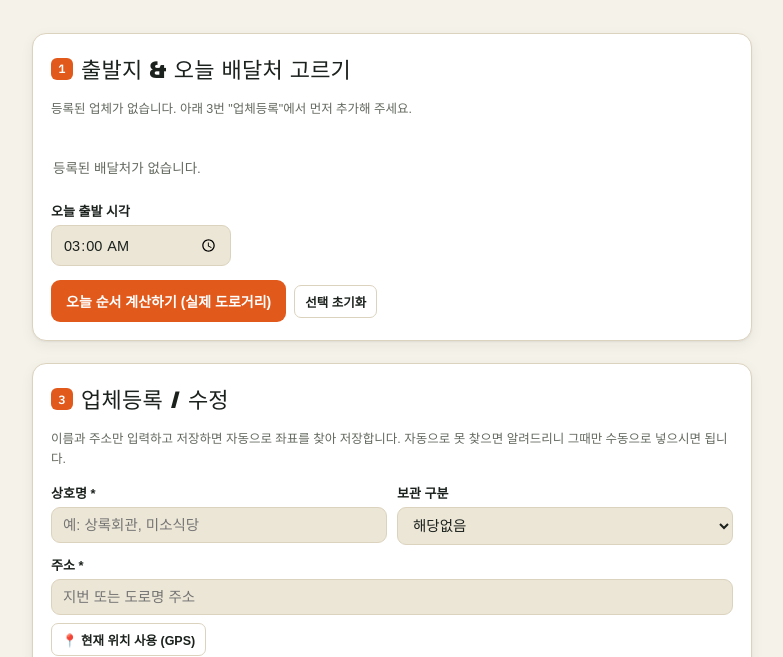
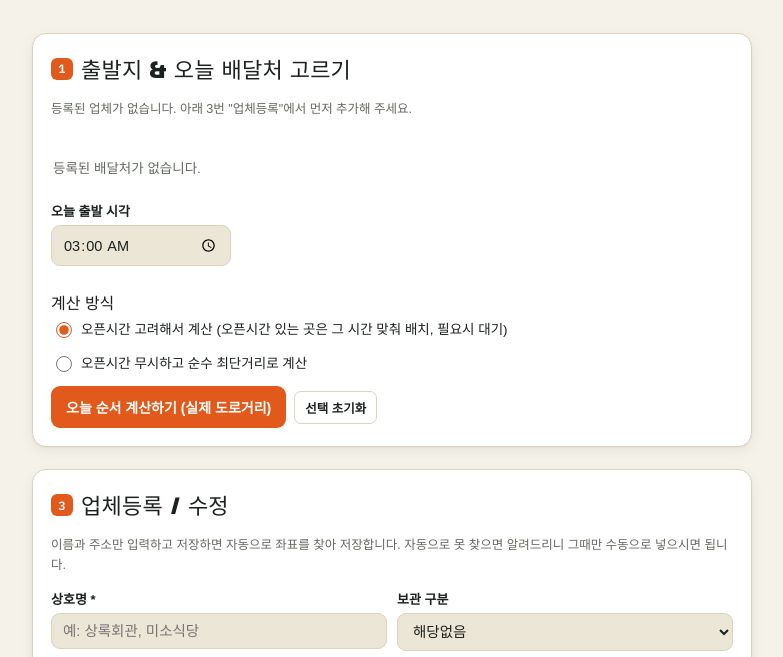
Before and after one commit to rickybae-lgtm/delivery-route-app, a website: page index.html in a window 1280 px wide. Shown: the part 127-784 px from the top of the page, without its empty margins (248-1031 px from the left). Drawn offline with nearby package versions, Linux system fonts and the light colour scheme; a web font is replaced by a local one.

Commit message:
Add files via upload

```diff
--- a/index.html
+++ b/index.html
@@ -154,6 +154,19 @@
     <div class="hint" id="pickerCount" style="font-weight:700;"></div>
     <div class="stop-picker" id="stopPicker"></div>
     <label class="field" style="max-width:180px;"><span class="lbl">오늘 출발 시각</span><input type="time" id="departTime" value="03:00"></label>
+    <div class="field" style="margin-top:10px;">
+      <span class="lbl">계산 방식</span>
+      <div style="display:flex; gap:14px; flex-wrap:wrap; margin-top:4px;">
+        <label style="display:flex; align-items:center; gap:6px; font-size:13.5px;">
+          <input type="radio" name="calcMode" id="calcModeAuto" value="auto" checked style="width:16px;height:16px;accent-color:var(--accent);">
+          오픈시간 고려해서 계산 (오픈시간 있는 곳은 그 시간 맞춰 배치, 필요시 대기)
+        </label>
+        <label style="display:flex; align-items:center; gap:6px; font-size:13.5px;">
+          <input type="radio" name="calcMode" id="calcModeDistanceOnly" value="distanceOnly" style="width:16px;height:16px;accent-color:var(--accent);">
+          오픈시간 무시하고 순수 최단거리로 계산
+        </label>
+      </div>
+    </div>
     <div class="btn-row">
       <button class="btn-primary" id="calcBtn">오늘 순서 계산하기 (실제 도로거리)</button>
       <button class="btn-ghost btn-sm" id="clearPickBtn" type="button">선택 초기화</button>
@@ -852,7 +865,9 @@
 
     var orig = btn.textContent;
     var departMin = parseHHMM(document.getElementById('departTime').value) || 180;
-    var hasOpenTimes = withCoords.some(function(s){ return parseHHMM(s.openTime) != null; });
+    var modeEl = document.querySelector('input[name="calcMode"]:checked');
+    var calcMode = modeEl ? modeEl.value : 'auto';
+    var hasOpenTimes = calcMode === 'auto' && withCoords.some(function(s){ return parseHHMM(s.openTime) != null; });
 
     btn.disabled = true;
     btn.innerHTML = '<span class="spinner"></span> ' + (hasOpenTimes ? '오픈시간까지 감안해서 계산 중...' : '실제 도로거리로 계산 중...');
```
